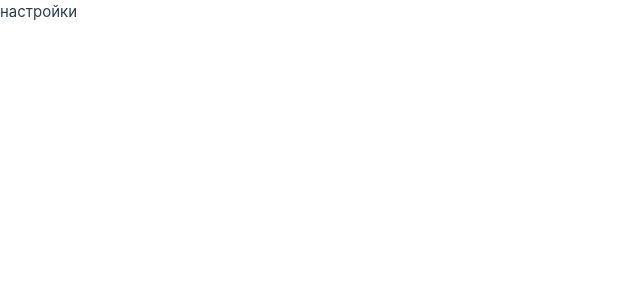
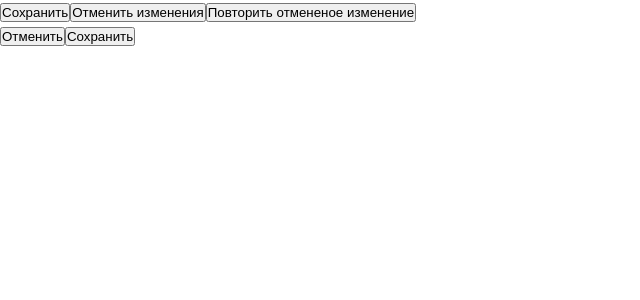
Before and after one commit to sovakrya/note-list, a Vue app: page /settings/1 in a window 1280 px wide. Shown: the top 300 px of the page, without its empty margins (0-640 px from the left). Built offline with nearby package versions, Linux system fonts and the light colour scheme.

Commit message:
corrected components

```diff
--- a/src/components/NoteItem.vue
+++ b/src/components/NoteItem.vue
@@ -25,7 +25,11 @@ const dialogRemoveWarning = ref(false)
       </ul>
     </div>
 
-    <button @click="dialogRemoveWarning = true" class="note-remove-btn">
+    <button
+      @click="dialogRemoveWarning = true"
+      class="note-remove-btn"
+      @click.stop
+    >
       Удалить
     </button>
 
--- a/src/components/NoteRemoveWarning.vue
+++ b/src/components/NoteRemoveWarning.vue
@@ -36,12 +36,6 @@ watch(show, show => {
   }
 })
 
-function deleteAndCloseDialog() {
-  emits('removeNote')
-
-  closeDialog()
-}
-
 function openDialog() {
   if (!warningDialog.value) {
     return
@@ -69,10 +63,18 @@ function closeDialog() {
       <span class="warning-title">Вы точно хотите удалить заметку?</span>
 
       <div class="warning-actions-box">
-        <button @click="emits('removeNote')" class="warning-btn warning-btn-ok">
+        <button
+          @click="emits('removeNote')"
+          class="warning-btn warning-btn-ok"
+          @click.stop
+        >
           Да
         </button>
-        <button @click="closeDialog" class="warning-btn warning-btn-cancel">
+        <button
+          @click="closeDialog"
+          class="warning-btn warning-btn-cancel"
+          @click.stop
+        >
           Отмена
         </button>
       </div>
--- a/src/views/SettingsNote.vue
+++ b/src/views/SettingsNote.vue
@@ -1,5 +1,18 @@
 <script setup lang="ts"></script>
 
 <template>
-  <div>настройки</div>
+  <div>
+    <header>
+      <button>Сохранить</button>
+      <button>Отменить изменения</button>
+      <button>Повторить отмененое изменение</button>
+    </header>
+
+    <div></div>
+
+    <footer>
+      <button>Отменить</button>
+      <button>Сохранить</button>
+    </footer>
+  </div>
 </template>
```
